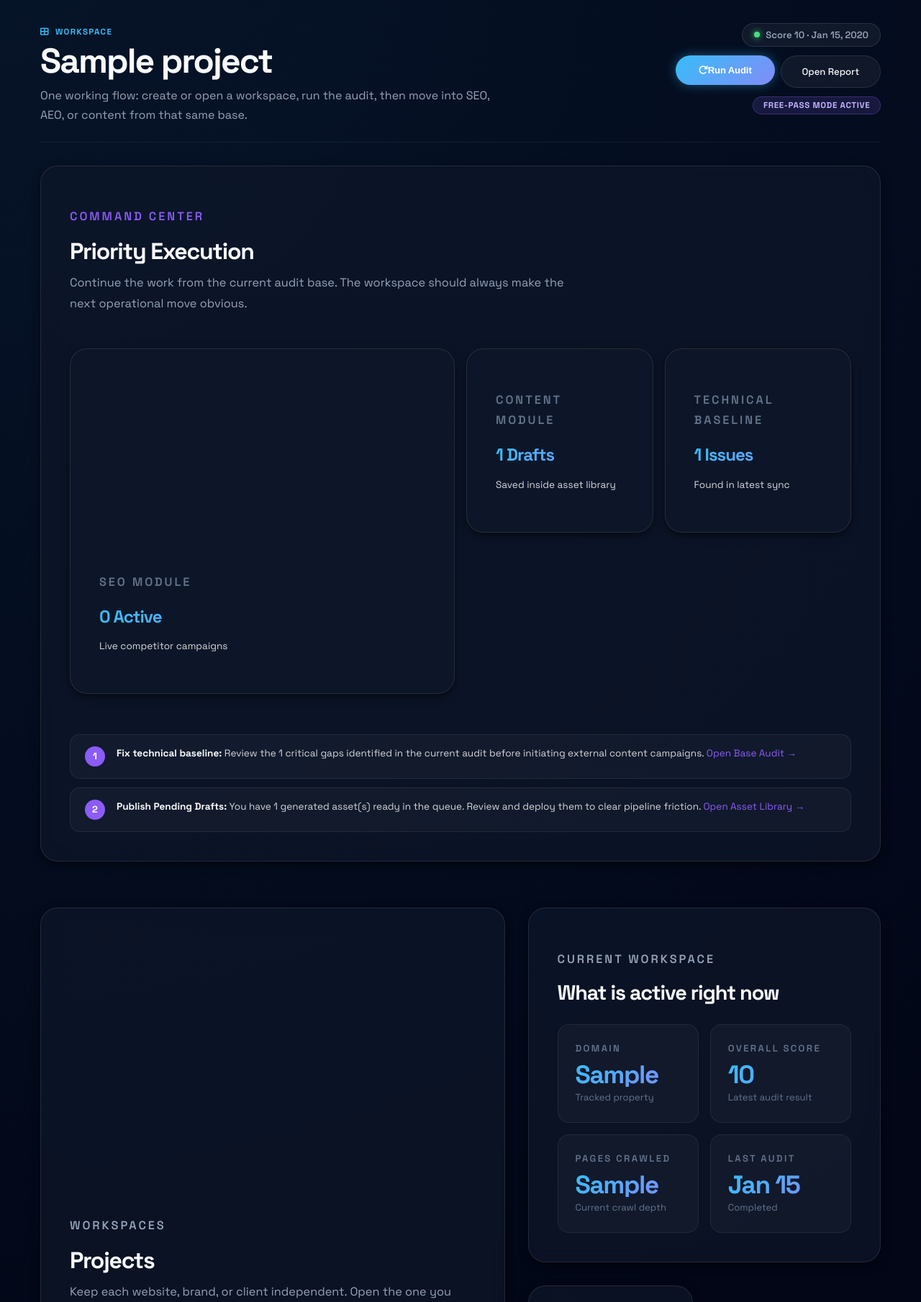
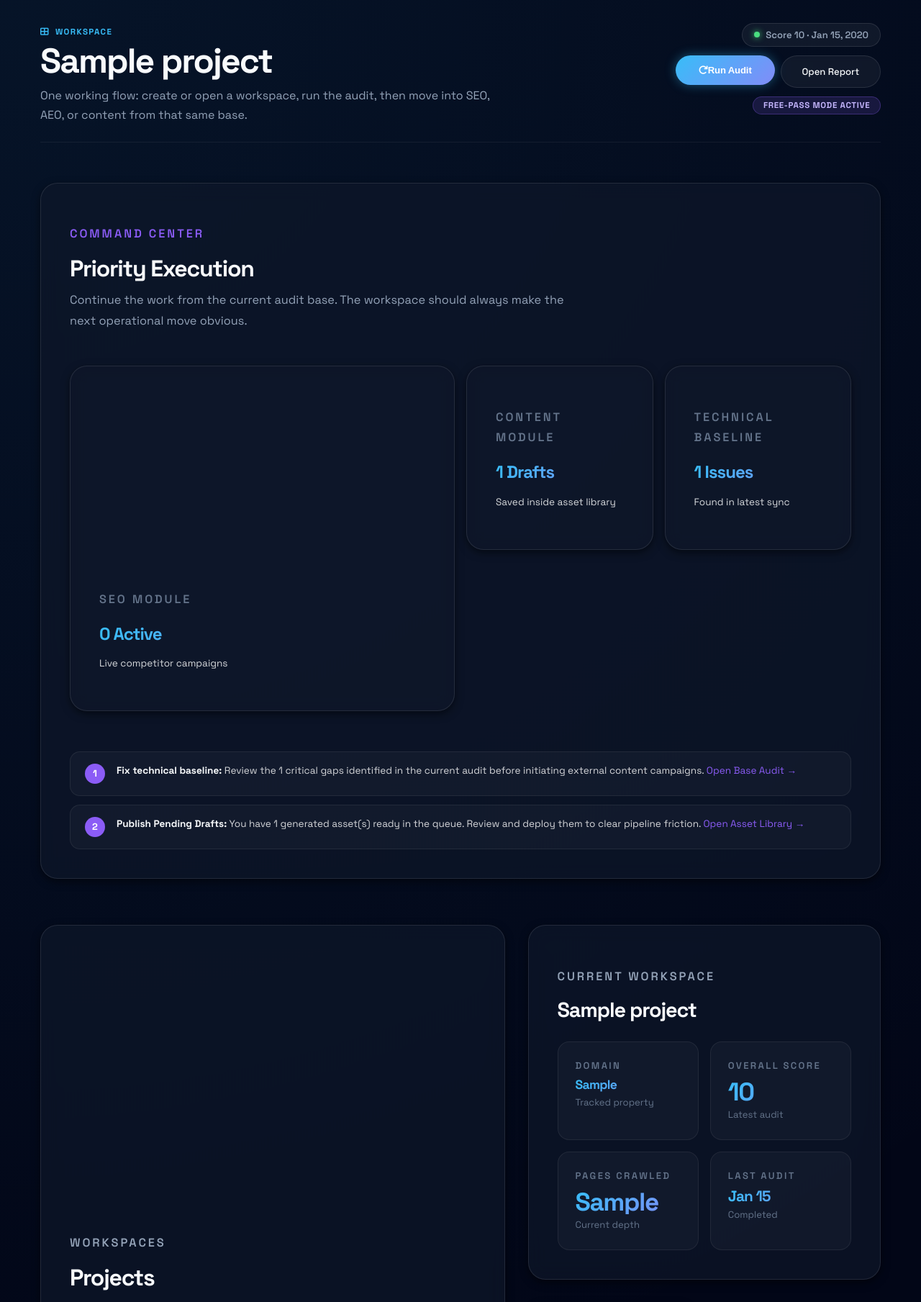
Before and after one commit to evans3077/VRTSPACE1, a Django app: template templates/tools/workspace_dashboard.html in a window 1280 px wide. Shown: the part 82-1891 px from the top of the page at 72% size. Run offline with Django 5.2, Linux system fonts and the light colour scheme; the template is opened without the code that fills it: most values are stand-ins (such as "Sample title", 1, 10 or a date in 2020); form fields are guessed from the names that the template uses; some libraries are stand-ins or nearby versions.

Commit message:
fix(gaps): eliminate all layout gaps — conditional stat/metric cards when no project, onboarding CTA replaces empty dashboard, fix padding (packages-section->dashboard-stack)

```diff
--- a/templates/tools/workspace_dashboard.html
+++ b/templates/tools/workspace_dashboard.html
@@ -49,7 +49,7 @@
     </div>
 </div>
 
-<section class="packages-section" style="padding-top: 0;">
+<section class="dashboard-stack" style="padding-top: 1.5rem;">
     <div class="container-fluid page-stack">
         {% if project.pk and latest_audit %}
         <article class="system-card" style="margin-bottom: 2rem; border-color: rgba(139, 92, 246, 0.3); background: rgba(139, 92, 246, 0.05); backdrop-filter: var(--glass-blur);">
@@ -170,32 +170,34 @@
         </article>
         {% endif %}
 
+        {# ── Active workspace: show live stats + credit balance side by side ── #}
+        {% if project.pk %}
         <div class="layout-split">
             <article class="system-card">
                 <div class="section-heading" style="text-align: left; margin-bottom: 1.25rem;">
                     <p class="eyebrow">Current workspace</p>
-                    <h2 style="font-size: 1.8rem;">What is active right now</h2>
+                    <h2 style="font-size: 1.8rem;">{{ project.name }}</h2>
                 </div>
                 <div class="ws-stat-row" style="grid-template-columns: repeat(2, 1fr);">
                     <div class="stat-tile">
                         <p class="eyebrow">Domain</p>
-                        <h3>{% if latest_audit %}{{ latest_audit.normalized_domain }}{% elif project.normalized_domain %}{{ project.normalized_domain }}{% else %}-{% endif %}</h3>
+                        <h3 style="font-size: 1.1rem; word-break: break-all;">{% if latest_audit %}{{ latest_audit.normalized_domain }}{% elif project.normalized_domain %}{{ project.normalized_domain }}{% else %}—{% endif %}</h3>
                         <p>Tracked property</p>
                     </div>
                     <div class="stat-tile">
                         <p class="eyebrow">Overall score</p>
-                        <h3>{% if latest_audit %}{{ latest_audit.overall_score }}{% else %}-{% endif %}</h3>
-                        <p>Latest audit result</p>
+                        <h3>{% if latest_audit %}{{ latest_audit.overall_score }}{% else %}—{% endif %}</h3>
+                        <p>{% if latest_audit %}Latest audit{% else %}No audit yet{% endif %}</p>
                     </div>
                     <div class="stat-tile">
                         <p class="eyebrow">Pages crawled</p>
-                        <h3>{% if latest_audit %}{{ latest_audit.pages_crawled }}{% else %}-{% endif %}</h3>
-                        <p>Current crawl depth</p>
+                        <h3>{% if latest_audit %}{{ latest_audit.pages_crawled }}{% else %}—{% endif %}</h3>
+                        <p>Current depth</p>
                     </div>
                     <div class="stat-tile">
                         <p class="eyebrow">Last audit</p>
-                        <h3>{% if latest_audit %}{{ latest_audit.created_at|date:"M j" }}{% else %}-{% endif %}</h3>
-                        <p>{% if latest_audit %}{{ latest_audit.status|title }}{% else %}Waiting for first audit{% endif %}</p>
+                        <h3 style="font-size: 1.3rem;">{% if latest_audit %}{{ latest_audit.created_at|date:"M j" }}{% else %}—{% endif %}</h3>
+                        <p>{% if latest_audit %}{{ latest_audit.status|title }}{% else %}Pending{% endif %}</p>
                     </div>
                 </div>
             </article>
@@ -209,11 +211,7 @@
                     <div>
                         <p class="eyebrow" style="margin-bottom: 0.35rem;">Remaining</p>
                         <h3 style="margin: 0; font-size: clamp(2rem, 4vw, 2.6rem);">
-                            {% if credit_overview.unlimited %}
-                            Unlimited
-                            {% else %}
-                            {{ credit_overview.remaining|default:0 }}
-                            {% endif %}
+                            {% if credit_overview.unlimited %}Unlimited{% else %}{{ credit_overview.remaining|default:0 }}{% endif %}
                         </h3>
                     </div>
                     <div class="workspace-credit-balance-meta">
@@ -223,14 +221,45 @@
                         {% endif %}
                     </div>
                 </div>
-                <div style="margin-top: 1rem; color: var(--text-muted); line-height: 1.6; font-size: 0.88rem;">
-                    Billing, top-ups, and personal settings live in your account area.
-                </div>
-                <div style="margin-top: 1rem;">
-                    <a class="button button-secondary" href="{% url 'tools:account-dashboard' %}#billing">Open account</a>
-                </div>
+                <div style="margin-top: 1rem; color: var(--text-muted); line-height: 1.6; font-size: 0.88rem;">Billing, top-ups, and personal settings live in your account area.</div>
+                <div style="margin-top: 1rem;"><a class="button button-secondary" href="{% url 'tools:account-dashboard' %}#billing">Open account</a></div>
             </article>
         </div>
+        {% else %}
+        {# ── No project yet: full-width onboarding CTA ─────────────────── #}
+        <article class="system-card" style="border-color: rgba(14,165,233,0.3); background: rgba(14,165,233,0.04);">
+            <div class="layout-split" style="align-items: center;">
+                <div>
+                    <p class="eyebrow" style="color: var(--brand-primary); margin-bottom: 0.75rem;"><i class="fas fa-rocket"></i> Getting started</p>
+                    <h2 style="font-size: 2rem; margin-bottom: 0.75rem;">Launch your first workspace</h2>
+                    <p style="color: var(--text-secondary); line-height: 1.7; max-width: 520px; margin-bottom: 1.5rem;">
+                        Run the entry audit to baseline your site. VRTSPACE will build your workspace automatically — then you can move straight into SEO, AEO, and content from that same audit base.
+                    </p>
+                    <div style="display: flex; gap: 0.75rem; flex-wrap: wrap;">
+                        <a class="button button-primary" href="#start-audit"><i class="fas fa-play"></i> Run baseline audit</a>
+                        <a class="button button-secondary" href="{% url 'tools:account-dashboard' %}#billing">View plan &amp; credits</a>
+                    </div>
+                </div>
+                <div style="display: grid; gap: 1rem;">
+                    <div class="stat-tile" style="border-color: rgba(14,165,233,0.2);">
+                        <p class="eyebrow"><i class="fas fa-search"></i> Step 1</p>
+                        <h3 style="font-size: 1rem; letter-spacing: 0;">Run baseline audit</h3>
+                        <p>Crawl your domain and produce a full technical + content score</p>
+                    </div>
+                    <div class="stat-tile" style="border-color: rgba(139,92,246,0.2);">
+                        <p class="eyebrow"><i class="fas fa-chart-line"></i> Step 2</p>
+                        <h3 style="font-size: 1rem; letter-spacing: 0;">Map SEO competitors</h3>
+                        <p>Identify gap opportunities across your target keyword clusters</p>
+                    </div>
+                    <div class="stat-tile" style="border-color: rgba(34,197,94,0.2);">
+                        <p class="eyebrow"><i class="fas fa-pen-nib"></i> Step 3</p>
+                        <h3 style="font-size: 1rem; letter-spacing: 0;">Generate content</h3>
+                        <p>Produce SEO-structured drafts directly from the audit context</p>
+                    </div>
+                </div>
+            </div>
+        </article>
+        {% endif %}
 
 
         <div class="layout-split">
```
Also changed, not shown: templates/content/workspace_content.html (+6 -4 lines).
